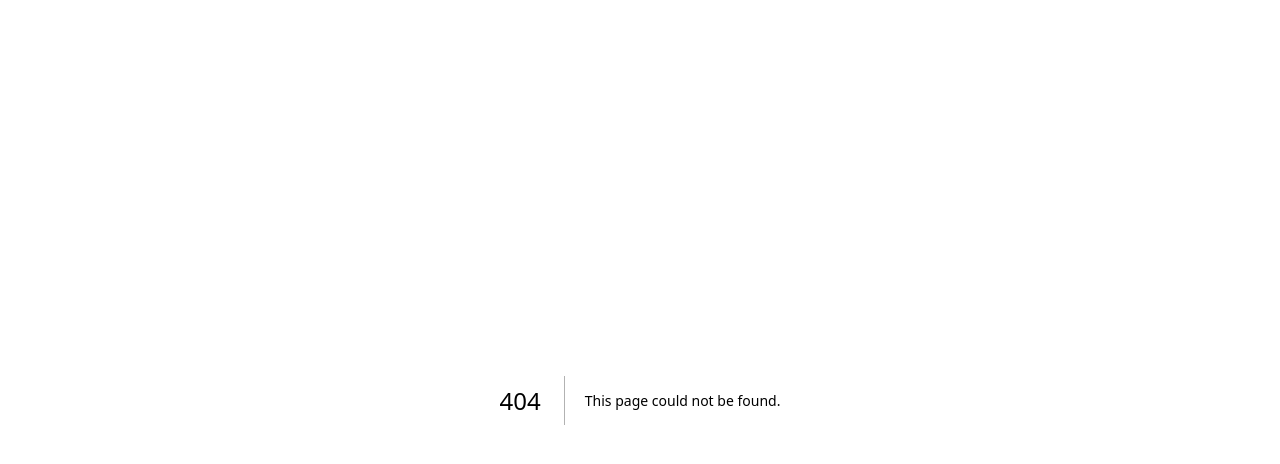
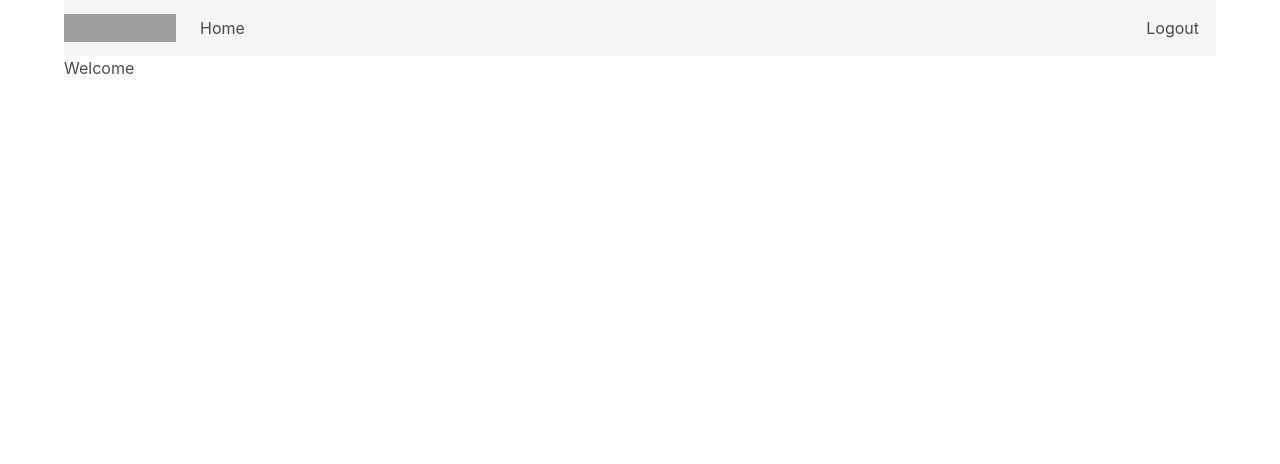
Before and after one commit to fazrithe/pkk-frontend, a Next.js app: page /dashboard in a window 1280 px wide. Before the commit this address had no page. Shown: the top 464 px of the page. Built offline with nearby package versions, Linux system fonts and the light colour scheme; grey boxes are pictures that could not be loaded.

Commit message:
login user
login user

```diff
--- a/pages/auth/login.js
+++ b/pages/auth/login.js
@@ -1,23 +1,44 @@
 import "bulma/css/bulma.css";
+import axios from "axios";
+import { useState } from 'react';
+import { errorAlert,successAlert } from "../componens/alert/alertService";
 
 export default function Login(){
+    const [email, setEmail] = useState('');
+    const [password, setPassword] = useState('');
+
+    const Auth = async (e) => {
+        e.preventDefault();
+        try{
+            await axios.post('http://localhost:5000/api/login', {
+                email: email,
+                password: password
+            }).then((response) => {
+                successAlert('success', response.data.msg ,'/dashboard')
+            })
+        }catch(error){
+            if (error.response) {
+                errorAlert('Error',error.response.data.msg);
+            }
+        }
+    }
     return (
         <section className="hero has-background-grey-light is fullheight is-fullwidth">
             <div className="hero-body">
                 <div className="container">
                     <div className="columns is-centered">
                         <div className="column is-4-desktop">
-                            <form className="box">
+                            <form onSubmit={Auth} className="box">
                                 <div className="field mt-5">
-                                    <label className="label">Email or Username</label>
+                                    <label className="label">Email</label>
                                     <div className="controls">
-                                        <input type="text" className="input" placeholder="Username"></input>
+                                        <input type="text" className="input" placeholder="Email" value={email} onChange={(e) => setEmail(e.target.value)}></input>
                                     </div>
                                 </div>
                                 <div className="field mt-5">
                                     <label className="label">Password</label>
                                     <div className="controls">
-                                        <input type="password" className="input" placeholder="*****"></input>
+                                        <input type="password" className="input" placeholder="*****" value={password} onChange={(e) => setPassword(e.target.value)}></input>
                                     </div>
                                 </div>
                                 <div className="field mt-5">
--- a/pages/auth/register.js
+++ b/pages/auth/register.js
@@ -23,7 +23,7 @@ export default function Register(){
                 password:password,
                 confPassword:confirmPassword
             }).then((response) => {
-                successAlert('success', response.data.msg)
+                successAlert('success', response.data.msg ,'/auth/login')
             })
         }catch (error){
             if(error){
--- a/pages/componens/alert/alertService.js
+++ b/pages/componens/alert/alertService.js
@@ -15,7 +15,7 @@ export async function errorAlert(title, message){
       });
 }
 
-export async function successAlert(title, message){
+export async function successAlert(title, message, url){
     Swal.fire({
         title: title,
         text: message,
@@ -23,7 +23,7 @@ export async function successAlert(title, message){
         confirmButtonText: "OK",
     }).then(function () {
         // Redirect the user
-        window.location.href = "/auth/login";
+        window.location.href = url;
     });
 }
 
--- /dev/null
+++ b/pages/componens/header/headerUser.js
@@ -0,0 +1,38 @@
+import "bulma/css/bulma.css";
+
+export default function Navbar() {
+  return (
+    <nav className='navbar is-light' role="navigation" arial-aria-label='main navigation'>
+      <div className='container'>
+        <div className='navbar-brand'>
+            <a className='navbar-item' href='/'>
+              <img src="https://bulma.io/images/bulma-logo.png" width="112" height="28" alt="logo" />
+            </a>
+            <a href="/" role="button" className="navbar-burger burger" aria-label="menu" aria-expanded="false" data-target="navbarBasicExample">
+                        <span aria-hidden="true"></span>
+                        <span aria-hidden="true"></span>
+                        <span aria-hidden="true"></span>
+                    </a>
+                </div>
+
+                <div id="navbarBasicExample" className="navbar-menu">
+                    <div className="navbar-start">
+                        <a href="/" className="navbar-item">
+                            Home
+                        </a>
+                    </div>
+
+                    <div className="navbar-end">
+                        <div className="navbar-item">
+                            <div className="buttons">
+                                <a href="/auth/login" className="button is-light">
+                                    Logout
+                                </a>
+                            </div>
+                        </div>
+                    </div>
+                </div>
+            </div>
+        </nav>
+  )
+}
--- /dev/null
+++ b/pages/dashboard/index.js
@@ -0,0 +1,10 @@
+import Navbar from "../componens/header/headerUser";
+
+export default function dashboard(){
+    return(
+        <div className="container">
+            <Navbar/>
+            <h1>Welcome</h1>
+        </div>
+    );
+}
```
